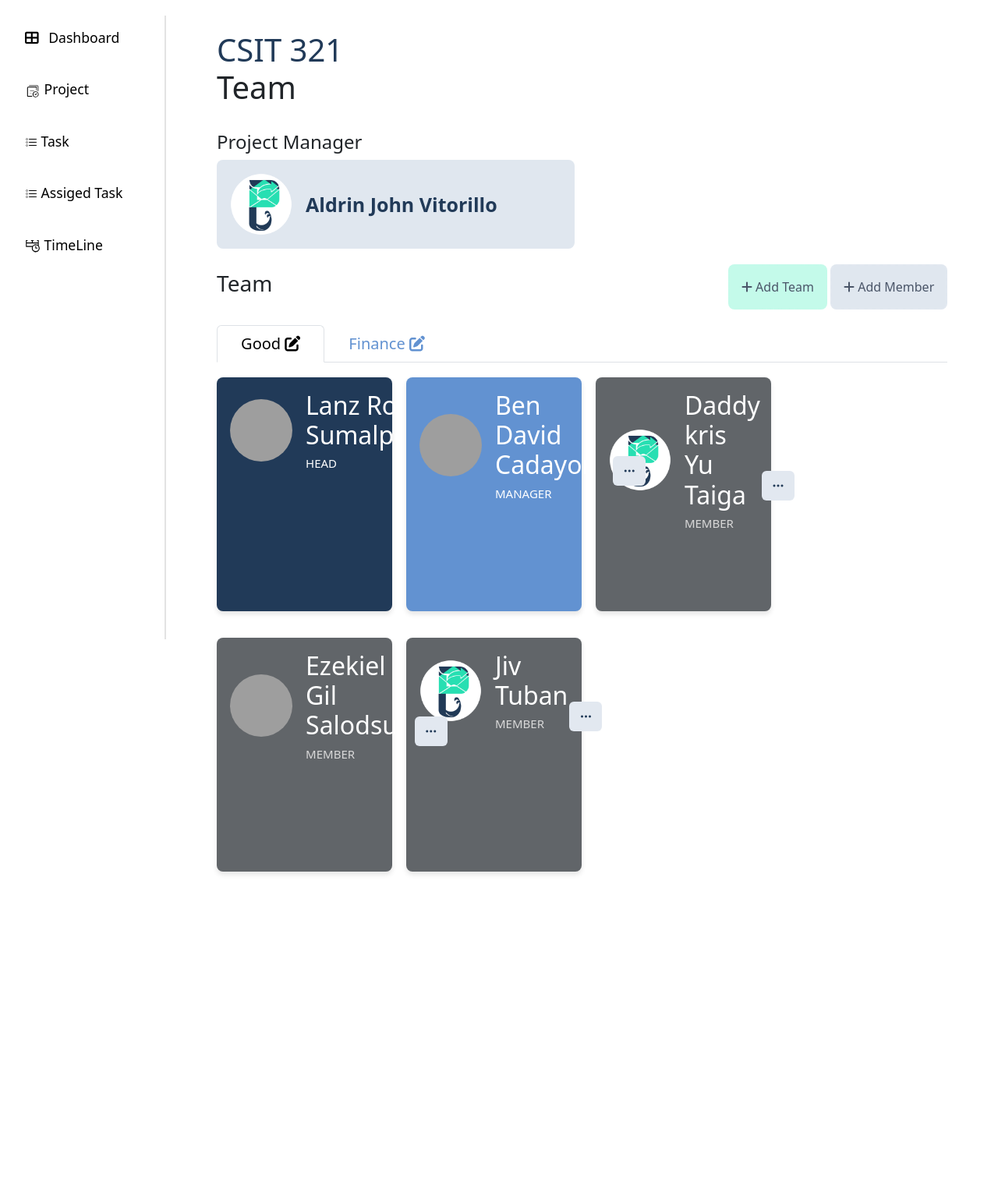
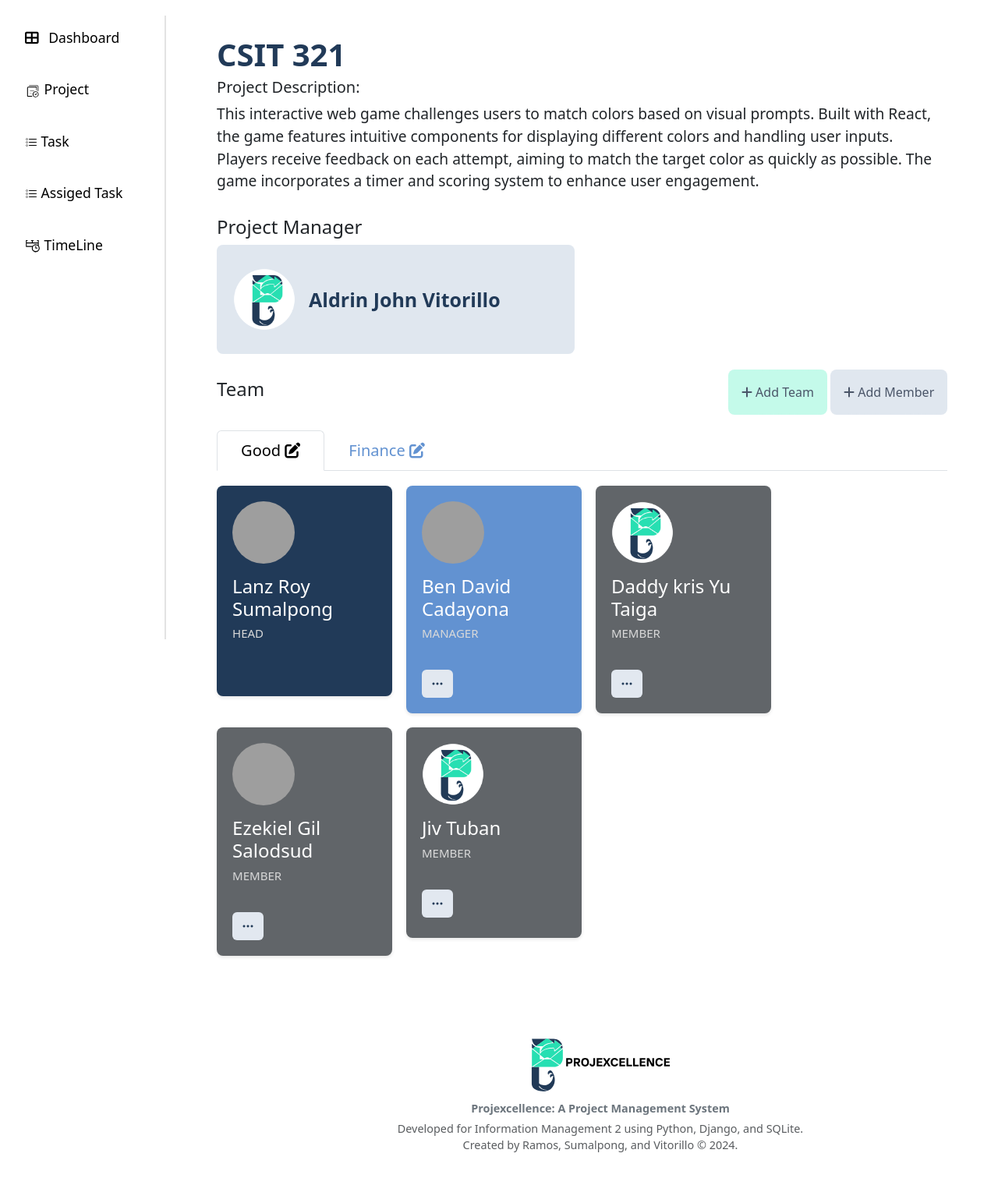
Before and after one commit to Sting421/PROJEXCELLENCE, a Django app: page /myteam/1/ in a window 1280 px wide. Shown: the part 110-1621 px from the top of the page at 78% size. Before the commit the page ends 1232 px from the top, so only its background shows below. Run offline with Django 5.2, Linux system fonts and the light colour scheme; a user stored in the database is signed in; data comes from the database, SQL or seed files in the repository; both versions use the stored data as it was after the commit; some libraries are stand-ins or nearby versions; grey boxes are pictures that could not be loaded.

Commit message:
myteam.html v2 and project.html update

```diff
--- a/PROJEXCELLENCE/PROJEXCELLENCE/settings.py
+++ b/PROJEXCELLENCE/PROJEXCELLENCE/settings.py
@@ -24,7 +24,7 @@ BASE_DIR = Path(__file__).resolve().parent.parent
 SECRET_KEY = 'django-insecure-!%!+bi=yf%!--n7k%lrih6v-crxwesl$g1=yl(*4af4xvmw5yz'
 
 # SECURITY WARNING: don't run with debug turned on in production!
-DEBUG = False
+DEBUG = True
 ALLOWED_HOSTS = ['yourdomain.com', 'www.yourdomain.com', 'localhost', '127.0.0.1']
 
 
--- a/PROJEXCELLENCE/api/templates/base.html
+++ b/PROJEXCELLENCE/api/templates/base.html
@@ -166,11 +166,25 @@
             border-radius: 50%;
             margin-right: 16px;
         }
+      }
+      .footer {
+        margin-top: 80px;
+        font-size: 0.9rem;
+        color: #6c757d;
+        background-color: #ffffff;
+        padding: 15px 0;
+        position: relative;
+        margin-left: calc(260px);
+        width: calc(100% - 260px);
+      }
 
+      .footer .content-container {
+        margin: 0 auto;
+        max-width: 800px;
       }
     </style>
-    {% block extra_css %}
-    {% endblock extra_css %}
+{% block extra_css %}
+{% endblock extra_css %}
   </head>
   <body>
     <header>
@@ -298,4 +312,14 @@
     {% block extra_js %}
     {% endblock extra_js %}
   </body>
+  <footer class="footer">
+    <div class="container text-center content-container">
+      <img src="{% static '/res/slogo.svg' %}" alt="logo" width="200px">
+      <p class="mb-1 fw-bold">Projexcellence: A Project Management System</p>
+      <p class="text-muted">
+        Developed for Information Management 2 using Python, Django, and SQLite.<br>
+        Created by Ramos, Sumalpong, and Vitorillo &copy; {% now "Y" %}.
+      </p>
+    </div>
+  </footer>
 </html>
--- a/PROJEXCELLENCE/api/templates/myteam.html
+++ b/PROJEXCELLENCE/api/templates/myteam.html
@@ -9,97 +9,91 @@
         display: flex;
         flex-direction: column;
         min-height: 100vh;
-        margin-left: 4%;
-        margin-right: 4%;
+        margin: 0 4%;
         user-select: none;
     }
-    .member-top{
+
+    .member-top {
         display: flex;
         justify-content: space-between;
         align-items: center;
         margin-bottom: 20px;
     }
+
     .card {
         background-color: #E0E7EF;
         color: #213A58;
         border: #E0E7EF;
         border-radius: 8px;
-        padding: 16px;
-        min-height: 100px;
-        padding: 20;
+        padding: 20px;
+        max-height: 150px;
         max-width: 49%;
         margin-bottom: 20px;
         user-select: none;
     }
-    .teamCards{
+
+    .teamCards {
         color: #FFFFFF;
         border-radius: 8px;
-        padding: 16px;
-        height: 300px;
-        padding: 20;
-        box-shadow: 0 4px 6px rgba(0, 0, 0, 0.1);
+        padding: 20px;
+        min-height: 270px;
+        max-height: fit-content;
+        box-shadow: 0 2px 4px rgba(0,0,0,0.1);
         width: 24%;
-        margin-bottom: 16px;
+    }
+    .card-members {
+        background-color: #616569;
     }
 
-    .card-members{
-        background-color: #616569;
+    .card-head {
+        background-color: #213A58;
+    }
 
-    }
-    .card-head{
-        background-color: #213A58;
-
-    }
-    .card-manager{
+    .card-manager {
         background-color: #6292d1;
     }
 
-    .card-members .title{
+    .title {
+        font-size: 15px;
         color: #D9D9D9;
     }
-
     .avatar {
         width: 80px;
         height: 80px;
         border-radius: 50%;
         margin-right: 15px;
     }
-    .avatar-member {
-        width: 80px;
-        height: 80px;
-        border-radius: 50%;
-        margin-bottom: 15px;
-    }
+
     .info {
         display: flex;
-        align-items: right;
+        align-items: center;
+        height: 100px;
     }
-    .name {
+
+    .pm-name {
         font-size: 25px;
         font-weight: bold;
         margin: 0;
     }
-    .title {
-        font-size: 15px;
-        margin: 4px 0 0;
+
+    .dropdown-menu{
+        margin-top: 30px;
     }
-    .page{
-        margin-left: 5%;
-        user-select: none;
-    }
-    .nav-tabs{
+    .nav-tabs {
         margin-bottom: 2%;
         user-select: none;
     }
-    .nav-item{
+
+    .nav-item {
         font-size: 20px;
     }
-    .nav-link{
-        padding-left: 30px;
-        padding-right: 30px;
-        color:#6292d1;
+
+    .nav-link {
+        padding: 10px 30px 10px 30px;
+        color: #6292d1;
     }
-    .add-team {
+
+    .add-team{
         color: #4a5568;
         cursor: pointer;
         padding: 15px;
@@ -109,78 +103,76 @@
         display: inline-block;
         transition: all 0.3s ease;
     }
-    .add-team:hover {
+
+    .add-member {
+        color: #4a5568;
+        cursor: pointer;
+        padding: 15px;
+        border: 2px dashed #E0E7EF;
+        border-radius: 8px;
+        background-color: #E0E7EF;
+        display: inline-block;
+        transition: all 0.3s ease;
+    }
+
+    .add-team:hover,
+    .add-member:hover {
         color: #2b6cb0;
         background-color: #ebf8ff;
         border-color: #63b3ed;
     }
 
-    .add-member {
-        color: #4a5568;
-        cursor: pointer;
-        padding: 15px;
-        border: 2px dashed #e2e8f0;
-        border-radius: 8px;
-        background-color: #E0E7EF;
-        display: inline-block;
-        transition: all 0.3s ease;
-    }
-    .add-member:hover {
-        color: #2b6cb0;
-        background-color: #ebf8ff;
-        border-color: #63b3ed;
-    }
-    .project-name{
+    .project-name {
         color: #213A58;
-
-    }
-    .active{
-        color: rgb(52, 0, 241);
+        font-size: 40px;
+        font-weight: bold;
     }
 
-    .separator{
-        border-bottom: #2d3748;
+    .project-description {
+        font-size: 1.2rem;
+        margin-bottom: 30px;
     }
 
-    .dropdown-item.delete {
-        color: #e74c3c;
-        border-color: #e74c3c;
-    }
-    .tab-content>.active .list{
+    .list {
         display: flex;
         flex-wrap: wrap;
         gap: 18px;
     }
-    .bi bi-three-dots{
-        height: 100px;
+
+    .btn {
+        background-color: #e2e8f0;
+        border:#e2e8f0;
+        color: #213A58;
+        top: 10px;
+        right: 10px;
+        float:none;
     }
-    .btn{
-        margin-top: 65px;
-        background-color: #e2e8f0;
-        color: #213A58;
-    }
+
     .modal-dialog-centered {
         display: flex;
         align-items: center;
         justify-content: center;
-    height: 100%; /* Ensure vertical centering */
-    }
-    .add-member-byhead{
-        margin-bottom: 1;
     }
 
     .modal-content {
         margin: auto;
-        max-width: 500px; /* You can adjust width as necessary */
+        max-width: 500px;
         padding: 20px;
     }
+
+
 </style>
+
 {% endblock extra_css %}
 
 {% block content %}
 <div class="page-container">
     <div class="Team">
-        <h1> <div class="project-name">{{ project.project_name|capfirst }} </div>Team</h1><br>
+        <div class="project-name">
+            {{ project.project_name|capfirst }}
+        </div>
+        <h5>Project Description:</h5>
+        <div class="project-description">{{ project.description}}{% if project.description %}{% endif %}</div>
         <h4>Project Manager</h4>
         <div class="card">
             <div class="info">
@@ -194,7 +186,7 @@
                             {% endif %}
                             </td>
                         <td>
-                            <h2 class="name"> {{ project.created_by.first_name|capfirst }} {{ project.created_by.last_name|capfirst }}</h2>
+                            <h2 class="pm-name"> {{ project.created_by.first_name|capfirst }} {{ project.created_by.last_name|capfirst }}</h2>
                         </td>
 
                     </tr>
@@ -205,7 +197,7 @@
 
     <!-- Team -->
     <div class="member-top">
-        <h3>Team</h3>
+        <h4>Team</h4>
         <div>
             {% if user == project.created_by or user|is_project_manager:project %}
             <div type="button" class="add-team" data-bs-toggle="modal" data-bs-target="#addTeamModal">
@@ -219,7 +211,7 @@
     </div>
 
     <!-- Members -->
-    <div class="Members">
+    <div>
         <ul class="nav nav-tabs">
             {% for team in page_obj %}
                 <li class="nav-item">
@@ -258,27 +250,21 @@
                                 {%else %}
                                 <div class="teamCards card-members">
                                 {%endif%}
-                                    <table class="info">
-                                        <tr>
-                                            <td>
+                                    <div>
                                         {% if membership.user.profile_path and membership.user.profile_path.url %}
                                             <img class="avatar" src="{{ membership.user.profile_path.url }}" >
                                                 {% else %}
                                                     <img src="{% static '/res/logoPlaceHolder.png' %}" alt="avatar-profile" class="avatar">
                                                 {% endif %}
-                                            </td>
-                                            <td>
-                                                <h2>{{ membership.user.first_name|capfirst }} {{ membership.user.last_name|capfirst }}</h2>
+                                                <h4 style="margin-top: 15px;">{{ membership.user.first_name|capfirst }} {{ membership.user.last_name|capfirst }}</h4>
                                                 <h2 class="title">{{ membership.role|capfirst }}</h2>
-                                            </td>
                                                 {% if user in team.users.all and membership.role != 'HEAD' and user_roles|get_item:team.id == 'HEAD' or user_roles|get_item:team.id == 'MANAGER' and user != membership.user or user == project.created_by%}
 
-                                            <td>
                                                 {%if user_roles|get_item:team.id  != 'MEMBER' and membership.role != 'HEAD'%}
-                                                <div class="dropdown">
-                                                    <button class="btn" type="button" id="dropdownMenuButton" data-bs-toggle="dropdown" aria-expanded="false" onclick="event.stopPropagation()">
+                                                    <button class="btn" style="margin-top: 30px;" type="button" id="dropdownMenuButton" data-bs-toggle="dropdown" aria-expanded="false" onclick="event.stopPropagation()">
                                                         <i class="bi bi-three-dots" title="Settings"></i>
                                                     </button>
+
                                                 <ul class="dropdown-menu" aria-labelledby="dropdownMenuButton">
                                                     {%if user_roles|get_item:team.id  != 'MEMBER' and membership.role != 'HEAD' %}
                                                         <li>
@@ -294,12 +280,9 @@
                                                             </li>
                                                     {%endif%}
                                                 </ul>
+                                                {%endif%}
+                                        {%endif%}
                                     </div>
-                                                {%endif%}
-                                            </td>
-                                            {%endif%}
-                                        </tr>
-                                    </table>
                                 </div>
                             {% endfor %}
                         {% else %}
```
Also changed, not shown: PROJEXCELLENCE/api/templates/BlogPost.html (+15 -11 lines), PROJEXCELLENCE/api/templates/project.html (+24 -33 lines), PROJEXCELLENCE/ERD.png (renamed from ERD.png), PROJEXCELLENCE/README.md (renamed from README.md), PROJEXCELLENCE/db.sqlite3. Lines whose indentation alone changed are shown as unchanged.
